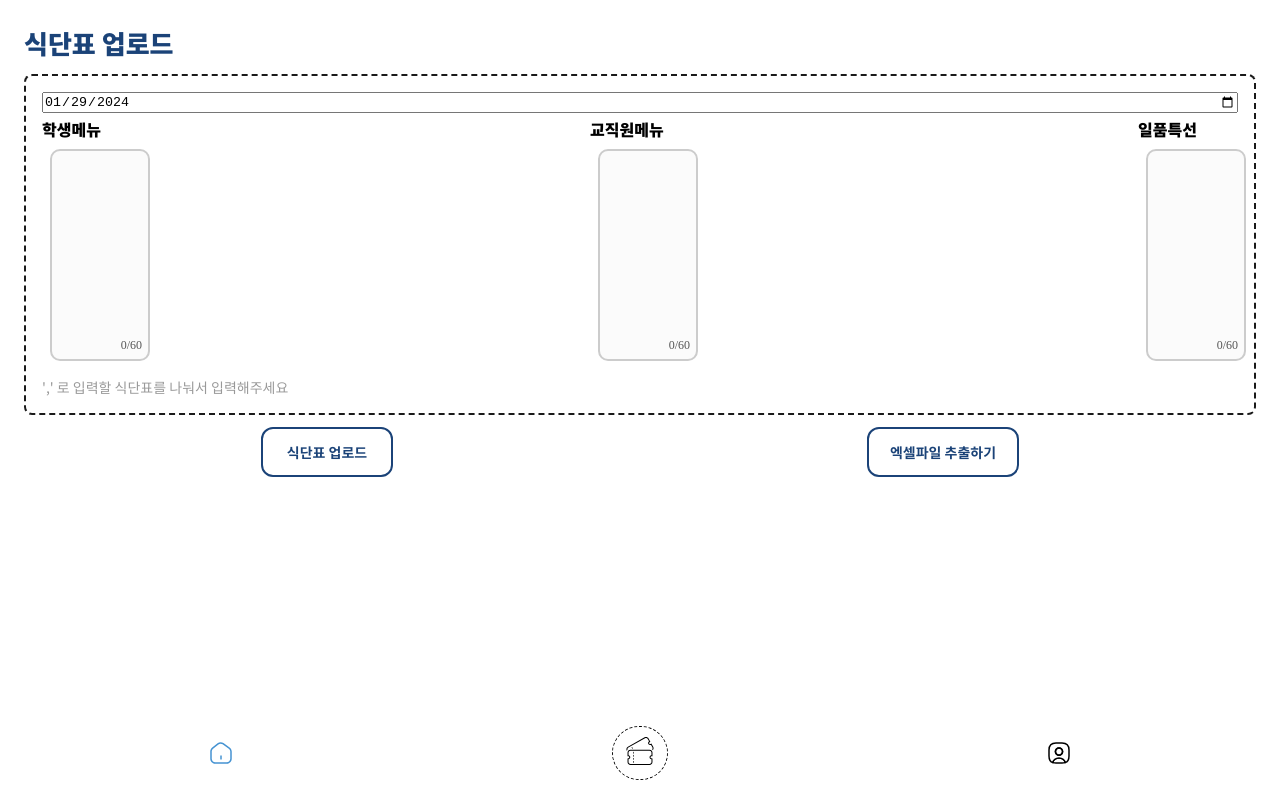
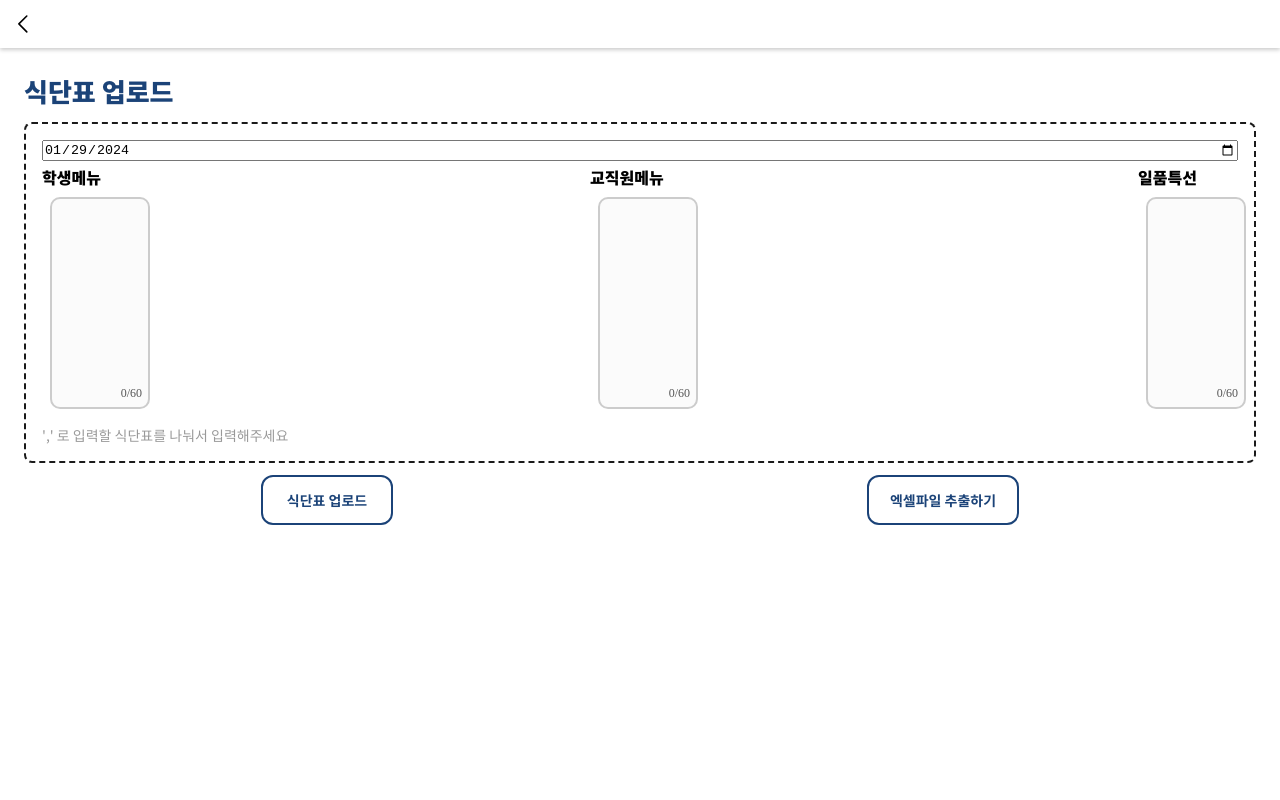
Before and after one commit to Team-Cidar/hanseifood_front, a React app: page /back-office in a window 1280 px wide. Built offline with nearby package versions, Linux system fonts and the light colour scheme; no server answers; what recoil-persist would draw is missing.

Commit message:
feature, test: 헤더바 구현, 댓글 테스트 래이아웃 작성

```diff
--- a/src/App.tsx
+++ b/src/App.tsx
@@ -12,6 +12,7 @@ import MyPage from '@pages/MyPage';
 import BackOffice from '@pages/BackOffice';
 import Login from '@pages/Login';
 import LoginConfirm from '@pages/LoginConfirm';
+import { CommentPage } from '@pages/Comment';
 
 const App = () => {
   return (
@@ -23,6 +24,7 @@ const App = () => {
         <Routes>
         <Route path="/" element={<Home />} />
           <Route path="/home" element={<Home />} />
+          <Route path="/home/comment" element={<CommentPage />} />
           <Route path="/ticket" element={<TicketPage />} />
           <Route path="/mypage" element={<MyPage />} />
           <Route path="/maintenance" element={<Maintenance />} />
--- a/src/assets/svgs/index.ts
+++ b/src/assets/svgs/index.ts
@@ -17,3 +17,4 @@ export { ReactComponent as search } from "./Search.svg";
 export { ReactComponent as kakao } from './Kakao.svg';
 export { ReactComponent as like } from './Like.svg';
 export { ReactComponent as comment } from './Comment.svg';
+export { ReactComponent as back } from './Back.svg';
--- /dev/null
+++ b/src/components/HeaderBar/HeaderBar.styled.ts
@@ -0,0 +1,20 @@
+import styled from "styled-components";
+
+export const Container = styled.div`
+	display: flex;
+  width: 100%;
+	height: 48px;
+	align-items: center;
+	justify-content: space-between;
+	padding: 0px 12px 0px 12px;
+	top: 0;
+	box-shadow: 0 2px 4px 0 rgba(0,0,0,.2);
+`;
+
+export const Right = styled.div`
+	display: flex;
+`;
+
+export const Left = styled.div`
+	display: flex;
+`;
--- /dev/null
+++ b/src/components/HeaderBar/index.tsx
@@ -0,0 +1,22 @@
+import React, { ReactNode } from 'react';
+import { Container, Left, Right } from './HeaderBar.styled';
+
+type HeaderBarComponentProps = {
+	left: ReactNode;
+	right?: ReactNode;
+	onClickLeft?: () => void;
+	onClickRight?: () => void;
+}
+
+export const HeaderBar = ({ left, right, onClickLeft, onClickRight }: HeaderBarComponentProps) => {
+  return (
+    <Container>
+			<Left onClick={onClickLeft}>
+				{left}
+			</Left>
+			<Right onClick={onClickRight}>
+				{right}
+			</Right>
+		</Container>
+  );
+};
--- a/src/components/Navbar/Navbar.styled.ts
+++ b/src/components/Navbar/Navbar.styled.ts
@@ -5,7 +5,7 @@ export const Container = styled.div`
   position: absolute;
   width: 100%;
   bottom: 0;
-`
+`;
 
 export const NavbarBox = styled.div`
 	display: flex;
--- a/src/components/Navbar/index.tsx
+++ b/src/components/Navbar/index.tsx
@@ -12,6 +12,7 @@ import {useRecoilState} from 'recoil';
 import {User} from '@type/index';
 import {userState} from '@modules/atoms';
 import {EColor} from '@styles/color';
+import { HeaderBar } from '@components/HeaderBar';
 
 const Navbar = () => {
   const navigate = useNavigate();
@@ -25,6 +26,11 @@ const Navbar = () => {
     navigate(`/${name}`);
   };
 
+  const handleBack = () => {
+    navigate(-1);
+  };
+
+  if (page === "home" || page === "ticket" || page === "mypage") {
     return (
       <Container>
         <NavbarBox>
@@ -61,6 +67,10 @@ const Navbar = () => {
         </NavbarBox>
       </Container>
     );
+  } else {
+    return <HeaderBar left={<SvgIcon name={"back"} width={24} height={24} fill={"none"} />} onClickLeft={handleBack} />;
+  }
+
 };
 
 export default Navbar;
--- a/src/pages/BackOffice/index.tsx
+++ b/src/pages/BackOffice/index.tsx
@@ -4,18 +4,24 @@ import { StateGetter, StateSetter } from "./types";
 import { requestDayTargetFood, requestExcelWeekFood, requestUploadMenu } from "@apis/index";
 import { getFormattedDate } from "@utils/GetFormattedDate";
 import { WeekMenuStringFormator } from "@utils/WeekMenuStringFormator";
+import { userState } from "@modules/atoms";
+import { User } from "@type/index";
+import { useRecoilState } from "recoil";
 
 const BackOffice = () => {
   const [date, set_date] = useState<string>(getFormattedDate());
   const [student, set_student] = useState<string>("");
   const [employee, set_employee] = useState<string>("");
   const [additional, set_additional] = useState<string>("");
+  const [{ page }, set_page] = useRecoilState<User>(userState);
   const [placeholder, set_placeholder] = useState<string[]>([]);
 
   const Getter: StateGetter = [date, student, employee, additional, placeholder];
   const Setter: StateSetter = [set_date, set_student, set_employee, set_additional];
 
+  console.log("핳허" + page);
   useEffect(() => {
+    set_page({ page: "backoffice" });
     requestDayTargetFood(date)
     .then(res => {
       let sMenu = WeekMenuStringFormator(res.data.studentMenu.menus);
--- /dev/null
+++ b/src/pages/Comment/index.tsx
@@ -0,0 +1,7 @@
+import React from 'react';
+
+export const CommentPage = () => {
+  return (
+    <div>Comment</div>
+  );
+};
```
Also changed, not shown: src/assets/svgs/Back.svg (added), src/components/Comment/Comment.styled.ts (added), src/components/Comment/index.tsx (added). Lines whose indentation alone changed are shown as unchanged.
